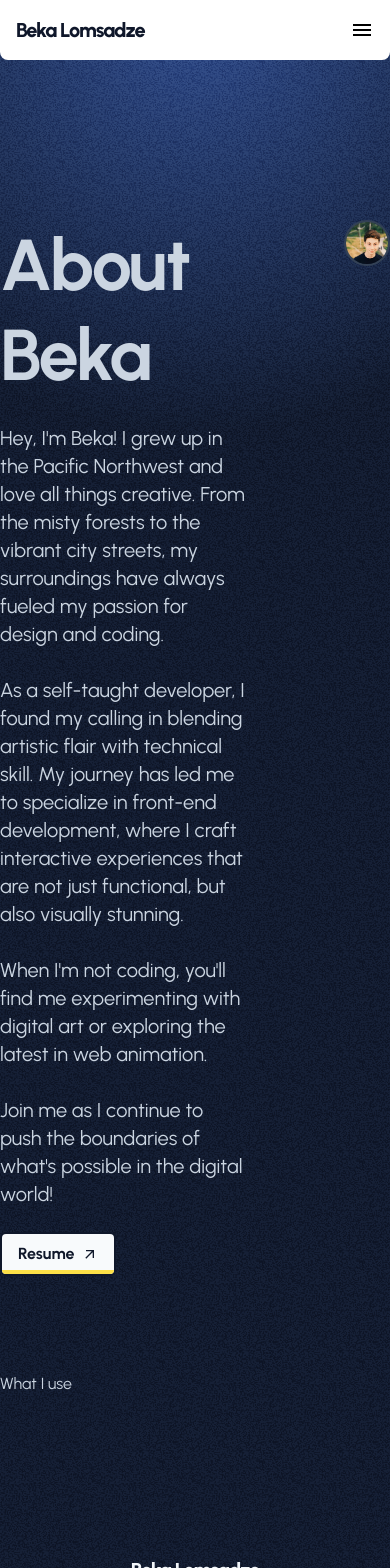
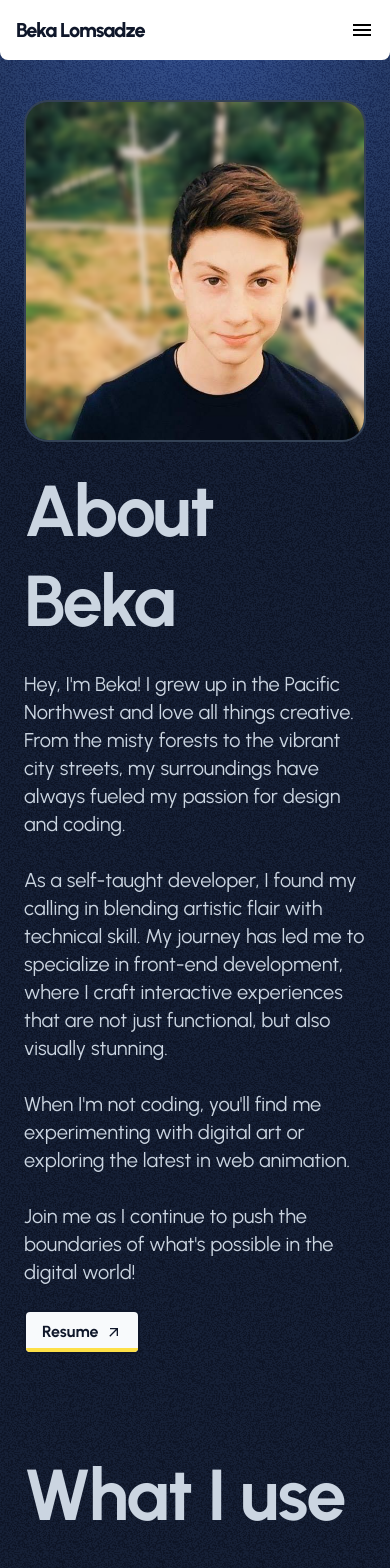
Before and after one commit to lomsadze123/Portfolio-nextJs, a Next.js app: page /about in a window 390 px wide. Shown: the top 1568 px of the page. Built offline with nearby package versions, Linux system fonts and the light colour scheme.

Commit message:
fix nav issue and add little changes

```diff
--- a/app/about/page.tsx
+++ b/app/about/page.tsx
@@ -8,7 +8,7 @@ export const metadata = {
 
 const About = () => {
   return (
-    <main className="max-w-[1250px] mx-auto pt-40 text-slate-300 flex flex-col gap-24">
+    <main className="max-w-[1250px] mx-auto pt-10 px-6 md:px-0 md:pt-40 text-slate-300 flex flex-col gap-24">
       <AboutMe />
       <WhatIUse />
     </main>
--- a/components/about-me/AboutMe.tsx
+++ b/components/about-me/AboutMe.tsx
@@ -3,7 +3,7 @@ import Avatar from "./Avatar";
 
 const AboutMe = () => {
   return (
-    <div className="flex justify-between items-start gap-24">
+    <div className="flex flex-col-reverse md:flex-row justify-between items-start gap-6 md:gap-24">
       <div>
         <h1 className="font-bold leading-tight tracking-tight text-7xl md:text-9xl col-start-1">
           About Beka
--- a/components/about-me/WhatIUse.tsx
+++ b/components/about-me/WhatIUse.tsx
@@ -1,7 +1,9 @@
 const WhatIUse = () => {
   return (
     <div>
-      <h2>What I use</h2>
+      <h2 className="font-bold leading-tight tracking-tight text-slate-300 text-7xl md:text-9xl mb-8">
+        What I use
+      </h2>
     </div>
   );
 };
--- a/components/header/Navigation.tsx
+++ b/components/header/Navigation.tsx
@@ -10,7 +10,7 @@ const Navigation = () => {
 
   return !hide ? (
     <nav
-      onClick={() => setHide(true)}
+      onClick={() => window.innerWidth < 768 && setHide(true)}
       className={`absolute top-0 left-0 bottom-0 right-0 bg-white z-10 text-right p-6 md:p-0 md:static md:bg-transparent md:text-left ${
         hide ? "" : "menu-enter"
       }`}
```
